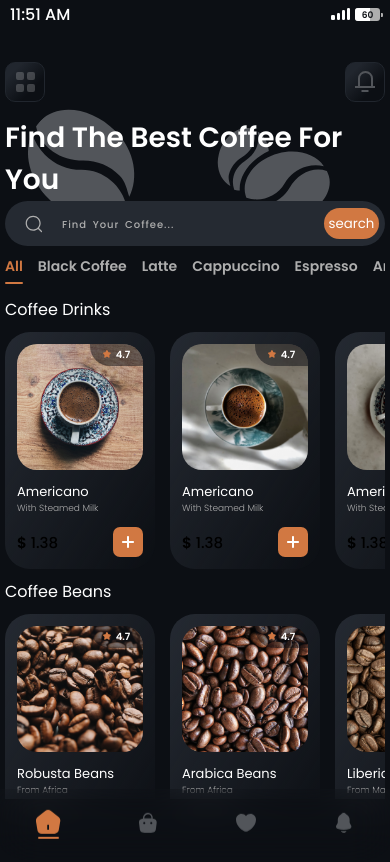
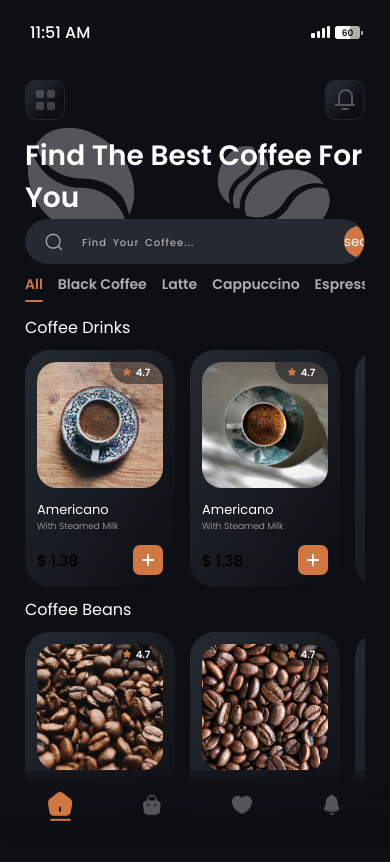
Before and after one commit to 3bdel3ziz-T/Coffee-app-angular, an Angular app: page /home in a window 390 px wide. Built offline with nearby package versions, Linux system fonts and the light colour scheme.

Commit message:
fixing some issues with layout

```diff
--- a/src/app/app.component.scss
+++ b/src/app/app.component.scss
@@ -2,8 +2,13 @@
   position: relative;
   height: 880px;
   width: 430px;
+  padding: 0;
+  @media (max-width: 431px) {
+    height: 100dvh;
+    width: 100dvw;
+  }
   @media (min-width: 431px) {
-      padding: 12px 19px;
+    padding: 12px 19px;
   }
 }
 .iphone {
@@ -12,6 +17,6 @@
   left: 50%;
   transform: translate(-50%, -50%);
   @media (max-width: 431px) {
-      display: none;
+    display: none;
   }
 }
--- a/src/app/app_sections/shared/components/main-layout/main-layout.component.scss
+++ b/src/app/app_sections/shared/components/main-layout/main-layout.component.scss
@@ -7,6 +7,9 @@
   border-radius: 57px;
   overflow: hidden;
   z-index: 1;
+  @media (max-width: 431px) {
+      border-radius: 0px;
+  }
   .page-content {
     overflow: hidden;
     overflow-y: scroll;
```
